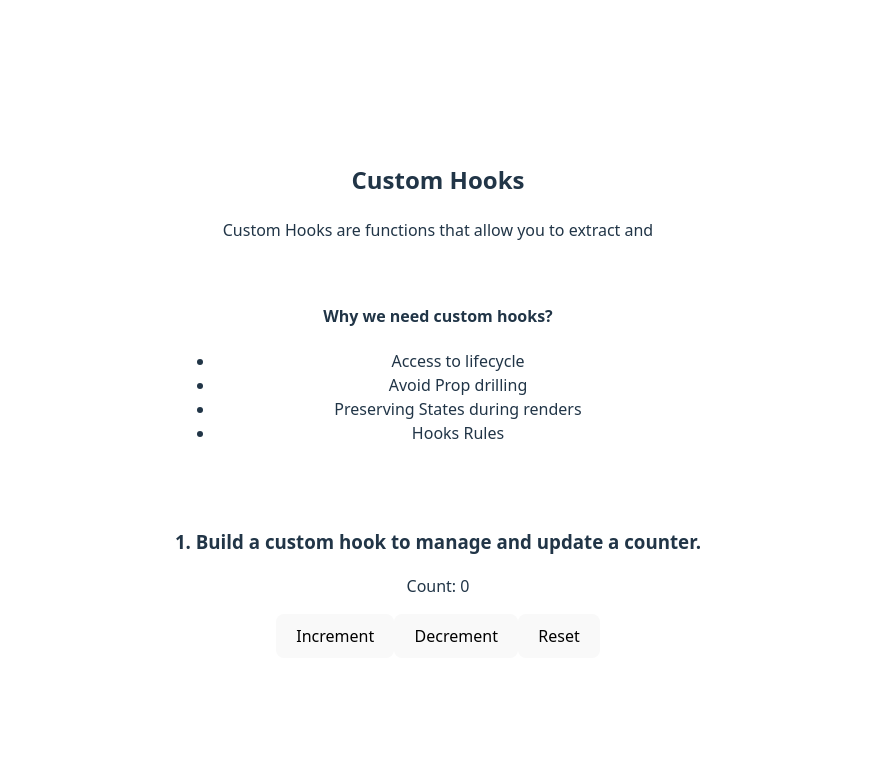
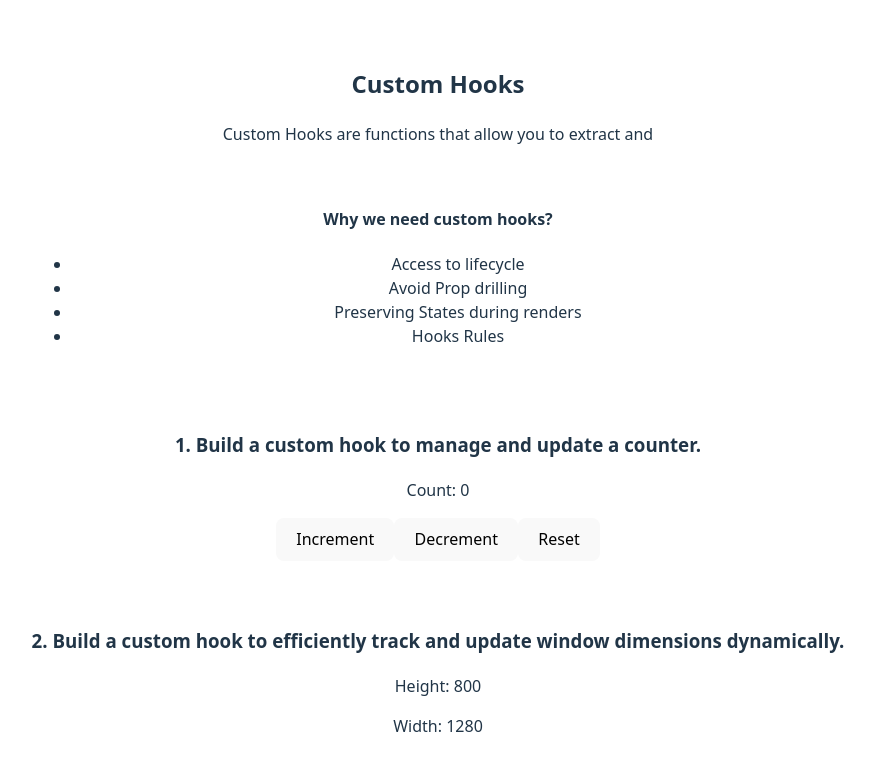
Before and after one commit to Tanish-Singhal/react-revision, a React (Vite) app in the folder react-hooks-revision/: page / in a window 1280 px wide. Shown: the top 770 px of the page, without its empty margins (202-1077 px from the left). Built offline with nearby package versions, Linux system fonts and the light colour scheme.

Commit message:
custom hooks

```diff
--- a/react-hooks-revision/src/components/CustomHooks.jsx
+++ b/react-hooks-revision/src/components/CustomHooks.jsx
@@ -1,5 +1,6 @@
 import React from "react";
 import CustomCounter from "./CustomCounter";
+import CustomWindowResize from "./CustomWindowResize";
 
 const CustomHooks = () => {
   return (
@@ -22,6 +23,15 @@ const CustomHooks = () => {
 
       <h3>1. Build a custom hook to manage and update a counter.</h3>
       <CustomCounter />
+
+      <br />
+      <br />
+
+      <h3>
+        2. Build a custom hook to efficiently track and update window dimensions
+        dynamically.
+      </h3>
+      <CustomWindowResize />
     </div>
   );
 };
--- /dev/null
+++ b/react-hooks-revision/src/components/CustomWindowResize.jsx
@@ -0,0 +1,15 @@
+import React from "react";
+import useWindowSize from "./hooks/custom-hooks/useWindowSize";
+
+const CustomWindowResize = () => {
+  const { width, height } = useWindowSize();
+
+  return (
+    <div>
+      <p>Height: {height}</p>
+      <p>Width: {width}</p>
+    </div>
+  );
+};
+
+export default CustomWindowResize;
--- /dev/null
+++ b/react-hooks-revision/src/components/hooks/custom-hooks/useWindowSize.jsx
@@ -0,0 +1,27 @@
+import React, { useEffect, useState } from "react";
+
+const useWindowSize = () => {
+  const [windowSize, setWindowSize] = useState({
+    width: window.innerWidth,
+    height: window.innerHeight,
+  });
+
+  const handleResize = () => {
+    setWindowSize({
+      width: window.innerWidth,
+      height: window.innerHeight,
+    });
+  };
+
+  useEffect(() => {
+    window.addEventListener("resize", handleResize);
+
+    return () => {
+      window.removeEventListener("resize", handleResize);
+    };
+  });
+
+  return windowSize;
+};
+
+export default useWindowSize;
```
